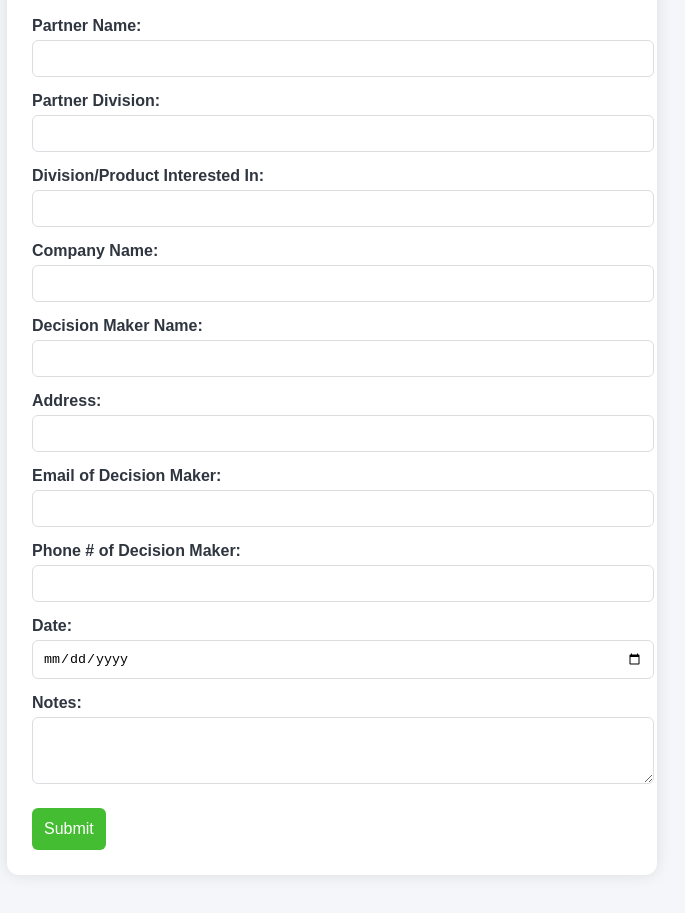
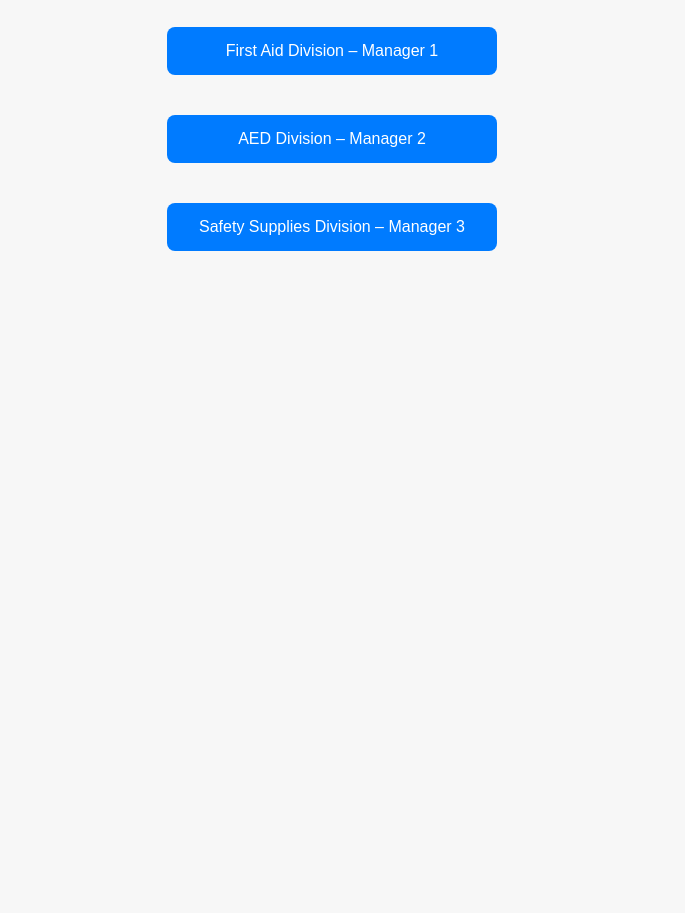
Before and after one commit to AlecBeck16/CintasLeads-Clean, a plain HTML site: page index.html in a window 1280 px wide. Shown: the part 141-1054 px from the top of the page, without its empty margins (308-993 px from the left). After the commit the page ends 800 px from the top, so only its background shows below. Drawn offline with Linux system fonts and the light colour scheme.

```diff
--- a/index.html
+++ b/index.html
@@ -1,90 +1,54 @@
 <!DOCTYPE html>
 <html lang="en">
 <head>
-  <meta charset="UTF-8" />
-  <meta name="viewport" content="width=device-width, initial-scale=1.0"/>
-  <title>Cintas Lead Form</title>
+  <meta charset="UTF-8">
+  <title>Contact a Sales Manager</title>
   <style>
     body {
       font-family: Arial, sans-serif;
-      background: #f5f6fa;
-      padding: 30px;
-      color: #2f3640;
+      background-color: #f7f7f7;
+      display: flex;
+      flex-direction: column;
+      align-items: center;
+      padding-top: 60px;
     }
+
     h1 {
+      color: #333;
+    }
+
+    .button {
+      display: block;
+      width: 300px;
+      margin: 20px;
+      padding: 15px;
       text-align: center;
-      color: #273c75;
+      font-size: 16px;
+      color: white;
+      background-color: #007bff;
+      text-decoration: none;
+      border-radius: 8px;
+      transition: background-color 0.3s ease;
     }
-    form {
-      max-width: 600px;
-      margin: auto;
-      background: #ffffff;
-      padding: 25px;
-      border-radius: 12px;
-      box-shadow: 0 0 15px rgba(0,0,0,0.1);
-    }
-    label {
-      display: block;
-      margin-top: 15px;
-      font-weight: bold;
-    }
-    input, select, textarea {
-      width: 100%;
-      padding: 10px;
-      margin-top: 5px;
-      border-radius: 6px;
-      border: 1px solid #dcdde1;
-    }
-    button {
-      margin-top: 20px;
-      background-color: #44bd32;
-      color: white;
-      border: none;
-      padding: 12px;
-      border-radius: 6px;
-      font-size: 16px;
-      cursor: pointer;
-    }
-    button:hover {
-      background-color: #4cd137;
+
+    .button:hover {
+      background-color: #0056b3;
     }
   </style>
 </head>
 <body>
-  <h1>Cintas Lead Submission Form</h1>
-  <form name="lead-form" method="POST" data-netlify="true" action="/submit">
-    <input type="hidden" name="form-name" value="lead-form">
-    <label for="partnerName">Partner Name:</label>
-    <input type="text" name="partnerName" required />
+  <h1>Contact a Sales Manager</h1>
 
-    <label for="partnerDivision">Partner Division:</label>
-    <input type="text" name="partnerDivision" required />
+  <a class="button" href="mailto:manager1@company.com?subject=First%20Aid%20Services%20Inquiry&body=Hi%20Manager%201%2C%0AI'm%20interested%20in%20your%20First%20Aid%20Services.%20Please%20contact%20me%20with%20more%20information.">
+    First Aid Division – Manager 1
+  </a>
 
-    <label for="divisionProduct">Division/Product Interested In:</label>
-    <input type="text" name="divisionProduct" required />
+  <a class="button" href="mailto:manager2@company.com?subject=AED%20Program%20Inquiry&body=Hi%20Manager%202%2C%0AI'm%20interested%20in%20learning%20more%20about%20your%20AED%20program.%20Please%20get%20in%20touch.">
+    AED Division – Manager 2
+  </a>
 
-    <label for="companyName">Company Name:</label>
-    <input type="text" name="companyName" required />
-
-    <label for="decisionMaker">Decision Maker Name:</label>
-    <input type="text" name="decisionMaker" required />
-
-    <label for="address">Address:</label>
-    <input type="text" name="address" required />
-
-    <label for="decisionMakerEmail">Email of Decision Maker:</label>
-    <input type="email" name="decisionMakerEmail" required />
-
-    <label for="decisionMakerPhone">Phone # of Decision Maker:</label>
-    <input type="text" name="decisionMakerPhone" required />
-
-    <label for="date">Date:</label>
-    <input type="date" name="date" required />
-
-    <label for="notes">Notes:</label>
-    <textarea name="notes" rows="3"></textarea>
-
-    <button type="submit">Submit</button>
-  </form>
+  <a class="button" href="mailto:manager3@company.com?subject=Safety%20Supplies%20Request&body=Hi%20Manager%203%2C%0AI'd%20like%20to%20learn%20more%20about%20your%20safety%20supplies.%20Please%20follow%20up.">
+    Safety Supplies Division – Manager 3
+  </a>
 </body>
 </html>
```
